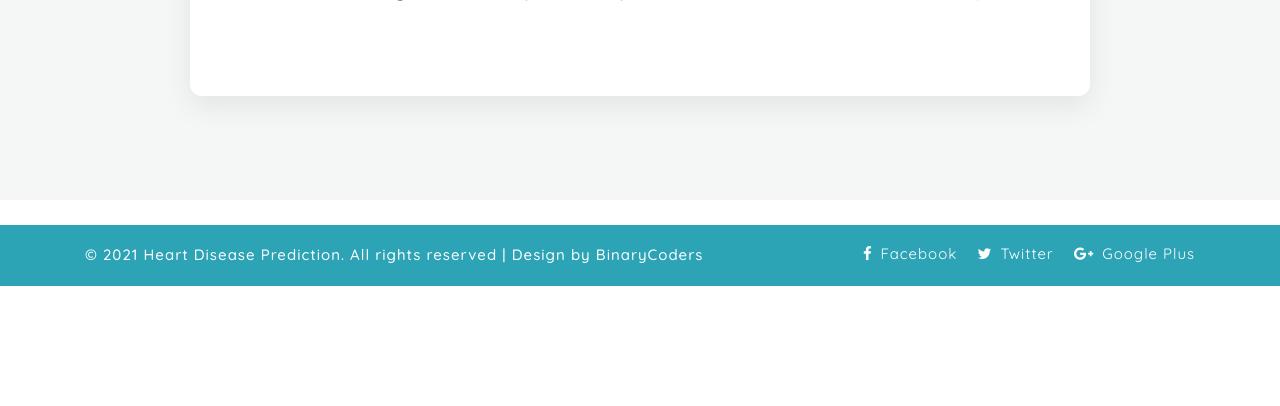
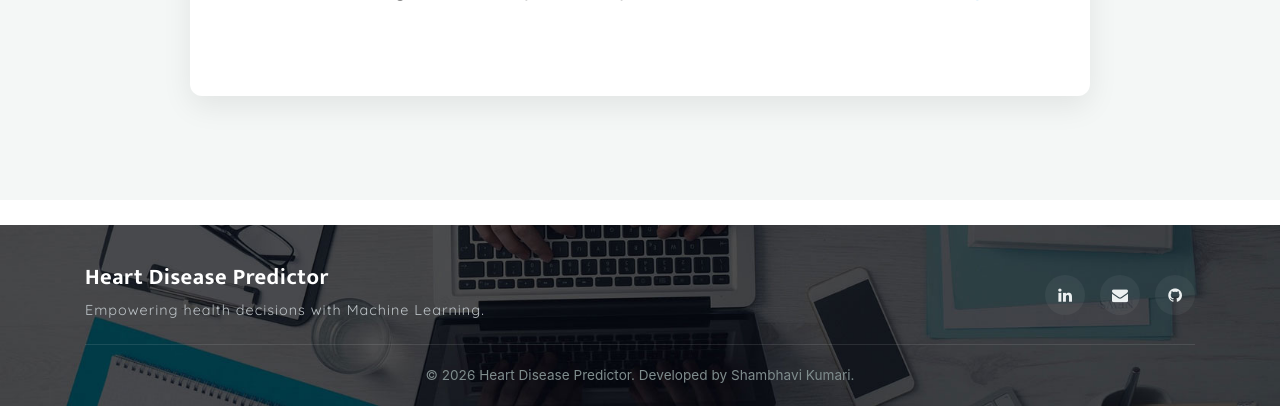
Before and after one commit to shambhavikumari088-source/Heart-Disease-Predictor, a Django app: page /about in a window 1280 px wide. Shown: the part 2920-3326 px from the top of the page. Before the commit the page ends 3206 px from the top, so only its background shows below. Run offline with Django 3.2, Linux system fonts and the light colour scheme; some libraries are stand-ins or nearby versions.

Commit message:
Update footer to modern theme

```diff
--- a/health/templates/index.html
+++ b/health/templates/index.html
@@ -286,34 +286,110 @@ $(document).ready(function() {
 
 
 	<!-- footer bottom -->
-	<!-- copyright -->
-	<div class="copy-w3pvt" style="background:rgb(44, 164, 182);color:white">
-		<div class="container py-3">
-			<div class="row">
-				<div class="col-lg-7 w3ls_footer_grid1_left text-lg-left text-center">
-					<p style="color:white">&copy; 2021 Heart Disease Prediction. All rights reserved | Design by BinaryCoders</a>
-					</p>
+	<style>
+		.modern-footer {
+			background-color: #1a1a2e;
+			color: #ecf0f1;
+			padding: 40px 0 20px;
+			font-family: 'Inter', sans-serif;
+			margin-top: auto;
+		}
+		.footer-content {
+			display: flex;
+			flex-wrap: wrap;
+			justify-content: space-between;
+			align-items: center;
+			gap: 20px;
+			padding-bottom: 20px;
+			border-bottom: 1px solid rgba(255,255,255,0.1);
+		}
+		.footer-brand h4 {
+			color: #fff;
+			font-weight: 700;
+			margin: 0;
+			font-size: 1.4rem;
+			letter-spacing: 0.5px;
+		}
+		.footer-brand p {
+			color: #bdc3c7;
+			font-size: 0.9rem;
+			margin: 5px 0 0;
+		}
+		.footer-socials {
+			display: flex;
+			gap: 15px;
+			list-style: none;
+			margin: 0;
+			padding: 0;
+		}
+		.footer-socials li a {
+			display: flex;
+			align-items: center;
+			justify-content: center;
+			width: 40px;
+			height: 40px;
+			background: rgba(255,255,255,0.05);
+			color: #ecf0f1;
+			border-radius: 50%;
+			text-decoration: none;
+			transition: all 0.3s ease;
+		}
+		.footer-socials li a:hover {
+			background: #3498db;
+			color: #fff;
+			transform: translateY(-3px);
+			box-shadow: 0 5px 15px rgba(52, 152, 219, 0.4);
+		}
+		.footer-bottom {
+			text-align: center;
+			padding-top: 20px;
+			color: #7f8c8d;
+			font-size: 0.85rem;
+		}
+		.move-top-btn {
+			position: fixed;
+			bottom: 30px;
+			right: 30px;
+			background: #3498db;
+			color: #fff;
+			width: 45px;
+			height: 45px;
+			border-radius: 50%;
+			display: flex;
+			align-items: center;
+			justify-content: center;
+			text-decoration: none;
+			box-shadow: 0 4px 10px rgba(0,0,0,0.2);
+			transition: all 0.3s ease;
+			z-index: 99;
+		}
+		.move-top-btn:hover {
+			background: #2980b9;
+			color: #fff;
+			transform: translateY(-3px);
+		}
+	</style>
+
+	<footer class="modern-footer">
+		<div class="container">
+			<div class="footer-content">
+				<div class="footer-brand">
+					<h4>Heart Disease Predictor</h4>
+					<p>Empowering health decisions with Machine Learning.</p>
 				</div>
-				<div class="col-lg-5 w3ls_footer_grid_left1_pos text-lg-right text-center mt-lg-0 mt-2">
-					<ul style="color:white">
-						<li>
-							<a href="#" style="color:white" class="facebook">
-								<span class="fa fa-facebook-f mr-2"></span>Facebook</a>
-						</li>
-						<li class="mx-3">
-							<a href="#" style="color:white" class="twitter">
-								<span class="fa fa-twitter mr-2"></span>Twitter</a>
-						</li>
-						<li>
-							<a href="#" style="color:white" class="google">
-								<span class="fa fa-google-plus mr-2"></span>Google Plus</a>
-						</li>
-					</ul>
-				</div>
+				<ul class="footer-socials">
+					<li><a href="https://linkedin.com/in/shambhavi-kumari-app" target="_blank" title="LinkedIn"><span class="fa fa-linkedin"></span></a></li>
+					<li><a href="mailto:shambhavikumari088@gmail.com" title="Email"><span class="fa fa-envelope"></span></a></li>
+					<li><a href="https://github.com/shambhavikumari088-source" target="_blank" title="GitHub"><span class="fa fa-github"></span></a></li>
+				</ul>
+			</div>
+			<div class="footer-bottom">
+				&copy; 2026 Heart Disease Predictor. Developed by Shambhavi Kumari.
 			</div>
 		</div>
-	</div>
-	<a href="#home" style="color:white" class="move-top text-center"></a>
+	</footer>
+
+	<a href="#home" class="move-top-btn"><span class="fa fa-arrow-up"></span></a>
 
 </body>
 
```
